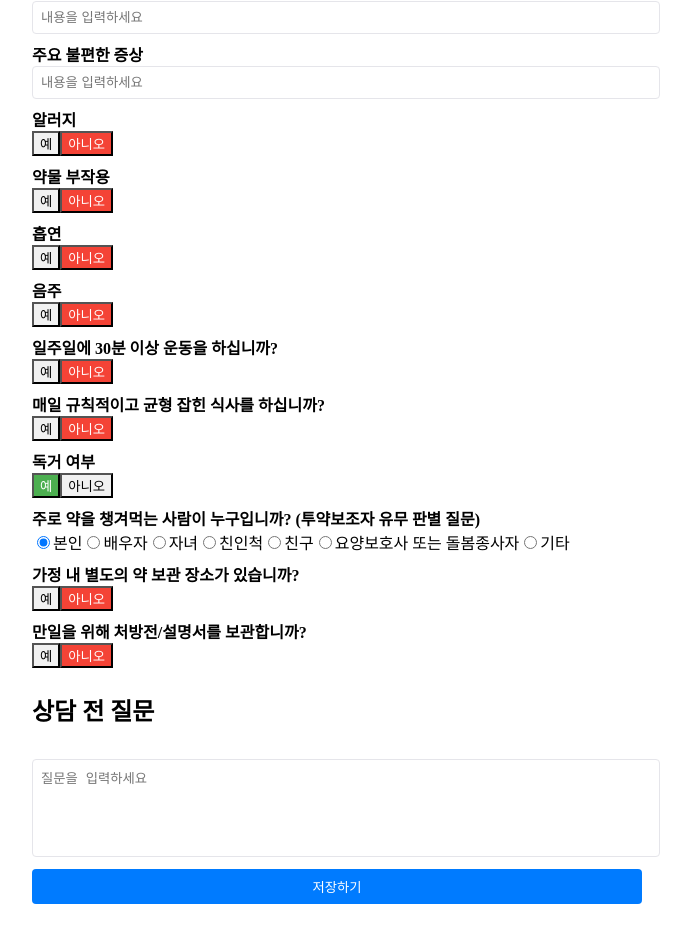
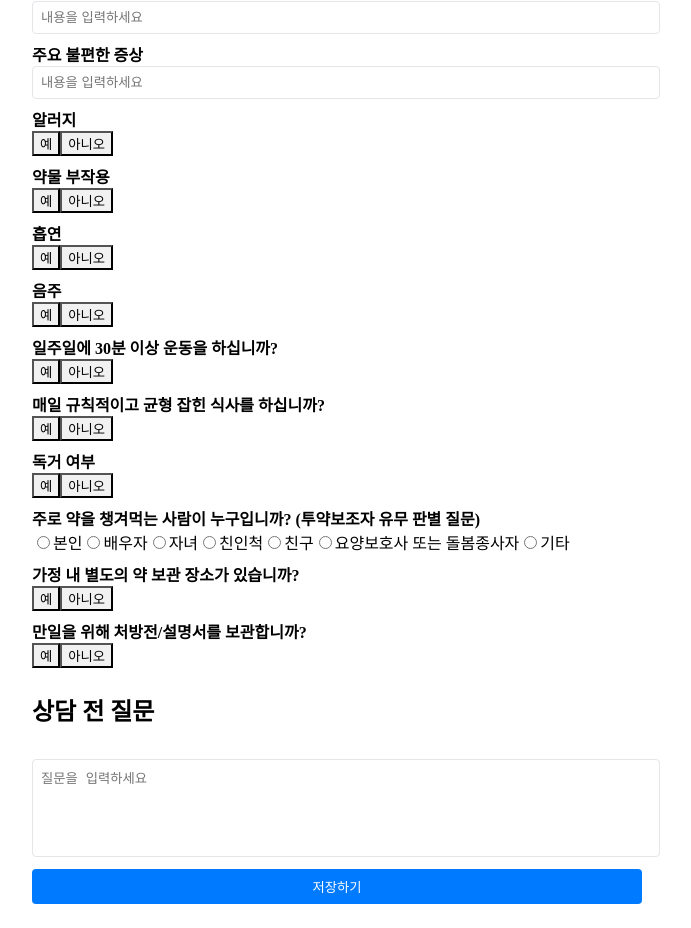
Before and after one commit to TenTen-TechForImpact/TenTen_2024, a Next.js app: page /sessions in a window 1280 px wide. Shown: the part 1117-2045 px from the top of the page, without its empty margins (278-969 px from the left). Built offline with nearby package versions, Linux system fonts and the light colour scheme.

Commit message:
백엔드 연결 위해 json 파일의 필드 명과 personal info section의 필드 명 일치시킴

```diff
--- a/app/ConsultationRecordPage.tsx
+++ b/app/ConsultationRecordPage.tsx
@@ -13,26 +13,70 @@ const ConsultationRecordPage: React.FC = () => {
   const [isFirstSessionCompleted, setIsFirstSessionCompleted] = useState(false);
   const [isRecording, setIsRecording] = useState(false);
   const [patientInfo, setPatientInfo] = useState({
-    birthDate: "",
-    contact: "",
-    date: "",
-    pharmacistName: "",
-    diseases: [], // 배열로 초기화
-    additionalDiseaseInfo: "",
-    allergies: { status: "아니오", suspectedItem: "" },
-    adverseDrugReactions: {
-      status: "아니오",
-      suspectedMedication: "",
-      reactionDetail: "",
+    personal_info: {
+      name: "",
+      date_of_birth: "",
+      phone_number: "",
     },
-    smoking: { status: "아니오", duration: "", packsPerDay: "" },
-    drinking: { status: "아니오", frequencyPerWeek: "", amountPerSession: "" },
-    exercise: { status: "아니오", selectedOption: "", exerciseType: [] }, // 배열로 초기화
-    diet: { status: "아니오", selectedOption: "" },
-    livingCondition: { status: "예", familyMembers: "" },
-    medicationAssistants: { selectedOption: "본인", otherText: "" },
-    medicationStorage: { status: "아니오", location: "" },
-    prescriptionStorage: "아니오",
+    consultation_info: {
+      insurance_type: "",
+      initial_consult_date: "",
+      current_consult_date: "",
+      consult_session_number: "",
+      pharmacist_names: ["", "", ""], // 최대 3명의 약사 이름
+    },
+    medical_conditions: {
+      chronic_diseases: {
+        disease_names: [], // 배열로 초기화
+        additional_info: "",
+      },
+      medical_history: "",
+      symptoms: "",
+      allergies: {
+        has_allergies: false,
+        suspected_items: [], // 배열로 초기화
+      },
+      adverse_drug_reactions: {
+        has_adverse_drug_reactions: false,
+        suspected_medications: [], // 배열로 초기화
+        reaction_details: [], // 배열로 초기화
+      },
+    },
+    lifestyle: {
+      smoking: {
+        is_smoking: false,
+        duration_in_years: "", // 숫자 값이어야 하면 나중에 변환
+        pack_per_day: "", // 숫자 값이어야 하면 나중에 변환
+      },
+      alcohol: {
+        is_drinking: false,
+        drinks_per_week: "", // 숫자 값이어야 하면 나중에 변환
+        amount_per_drink: "",
+      },
+      exercise: {
+        is_exercising: false,
+        exercise_frequency: "", // 선택 옵션: 주 1회, 주 2회 등
+        exercise_types: [], // 배열로 초기화
+      },
+      diet: {
+        is_balanced_meal: false,
+        balanced_meals_per_day: "", // 선택 옵션
+      },
+    },
+    medication_management: {
+      living_condition: {
+        living_alone: true,
+        family_members: [], // 배열로 초기화
+        medication_assistants: [], // 배열로 초기화
+      },
+      medication_storage: {
+        has_medication_storage: false,
+        location: "",
+      },
+      prescription_storage: {
+        is_prescription_stored: false,
+      },
+    },
   });
 
   const [preQuestions, setPreQuestions] = useState<string[]>([]);
@@ -55,7 +99,7 @@ const ConsultationRecordPage: React.FC = () => {
   const handleCompleteFirstSession = () => {
     // 1차 상담이 완료되었을 때 상태 업데이트
     setIsFirstSessionCompleted(true);
-    setActiveTab("followUp"); // 자동으로 2차 상담으로 전환
+    setActiveTab("followUp"); // 자동으로 2차 상담으로 전환. 나중에는 그냥 patient 페이지로 나가는 식으로?
   };
 
   const handleTabChange = (tab: "firstSession" | "followUp") => {
--- a/components/MainContent/PersonalInfoSection.tsx
+++ b/components/MainContent/PersonalInfoSection.tsx
@@ -386,27 +386,39 @@ const PersonalInfoSection: React.FC<PersonalInfoSectionProps> = ({
 
   // 질문 목록
   const questions: Question[] = [
-    { label: "참여자 성명", field: "name", type: "text" },
-    { label: "생년월일", field: "birthDate", type: "text" },
-    { label: "연락처", field: "contact", type: "text" },
+    { label: "참여자 성명", field: "personal_info.name", type: "text" },
+    { label: "생년월일", field: "personal_info.date_of_birth", type: "text" },
+    { label: "연락처", field: "personal_info.phone_number", type: "text" },
     {
       label: "의료보장형태",
-      field: "insuranceType",
+      field: "consultation_info.insurance_type",
       type: "radio",
       options: ["건강보험", "의료급여", "보훈", "비급여"],
     },
-    { label: "최초 상담일", field: "initialConsultDate", type: "text" },
-    { label: "상담일", field: "currentConsultDate", type: "text" },
-    { label: "상담 차수", field: "consultSessionNumber", type: "text" },
+    {
+      label: "최초 상담일",
+      field: "consultation_info.initial_consult_date",
+      type: "text",
+    },
+    {
+      label: "상담일",
+      field: "consultation_info.current_consult_date",
+      type: "text",
+    },
+    {
+      label: "상담 차수",
+      field: "consultation_info.consult_session_number",
+      type: "text",
+    },
     {
       label: "상담 약사",
-      field: "pharmacistName",
+      field: "consultation_info.pharmacist_names",
       type: "multipleText",
       count: 3,
     },
     {
       label: "앓고 있는 질병",
-      field: "diseases",
+      field: "medical_conditions.chronic_diseases.disease_names",
       type: "multiCheckbox",
       options: [
         "고혈압",
@@ -431,68 +443,100 @@ const PersonalInfoSection: React.FC<PersonalInfoSectionProps> = ({
         "뇌경색",
       ],
     },
-    { label: "기타", field: "additionalDiseaseInfo", type: "text" },
-    { label: "과거 질병 및 수술 이력", field: "medicalHistory", type: "text" },
-    { label: "주요 불편한 증상", field: "symptoms", type: "text" },
+    {
+      label: "기타",
+      field: "medical_conditions.chronic_diseases.additional_info",
+      type: "text",
+    },
+    {
+      label: "과거 질병 및 수술 이력",
+      field: "medical_conditions.medical_history",
+      type: "text",
+    },
+    {
+      label: "주요 불편한 증상",
+      field: "medical_conditions.symptoms",
+      type: "text",
+    },
     {
       label: "알러지",
-      field: "allergies",
+      field: "medical_conditions.allergies.has_allergies",
       type: "yesNoWithText",
       subFields: [
-        { label: "알레르기 의심 식품 또는 약물", field: "suspectedItem" },
+        {
+          label: "알레르기 의심 식품 또는 약물",
+          field: "medical_conditions.allergies.suspected_items",
+        },
       ],
     },
     {
       label: "약물 부작용",
-      field: "adverseDrugReactions",
+      field:
+        "medical_conditions.adverse_drug_reactions.has_adverse_drug_reactions",
       type: "yesNoWithText",
       subFields: [
-        { label: "부작용 의심 약물", field: "suspectedMedication" },
-        { label: "부작용 증상", field: "reactionDetail" },
+        {
+          label: "부작용 의심 약물",
+          field:
+            "medical_conditions.adverse_drug_reactions.suspected_medications",
+        },
+        {
+          label: "부작용 증상",
+          field: "medical_conditions.adverse_drug_reactions.reaction_details",
+        },
       ],
     },
     {
       label: "흡연",
-      field: "smoking",
+      field: "lifestyle.smoking.is_smoking",
       type: "yesNoWithText",
       subFields: [
-        { label: "흡연 기간 (년)", field: "duration" },
-        { label: "평균 흡연량 (갑)", field: "packsPerDay" },
+        {
+          label: "흡연 기간 (년)",
+          field: "lifestyle.smoking.duration_in_years",
+        },
+        { label: "평균 흡연량 (갑)", field: "lifestyle.smoking.pack_per_day" },
       ],
     },
     {
       label: "음주",
-      field: "drinking",
+      field: "lifestyle.alcohol.is_drinking",
       type: "yesNoWithText",
       subFields: [
-        { label: "음주 횟수 (주)", field: "frequencyPerWeek" },
-        { label: "1회 음주량 (병)", field: "amountPerSession" },
+        { label: "음주 횟수 (주)", field: "lifestyle.alcohol.drinks_per_week" },
+        {
+          label: "1회 음주량 (병)",
+          field: "lifestyle.alcohol.amount_per_drink",
+        },
       ],
     },
     {
       label: "일주일에 30분 이상 운동을 하십니까?",
-      field: "exercise",
+      field: "lifestyle.exercise.is_exercising",
       type: "yesNoWithSingleCheckbox",
-      options: ["주 1회", "주 2회", "주 3회", "주 4회 이상", "아니요"],
+      options: ["주 1회", "주 2회", "주 3회", "주 4회 이상"],
       subFields: [
-        { label: "규칙적으로 하는 운동 종류", field: "exerciseType" },
+        {
+          label: "규칙적으로 하는 운동 종류",
+          field: "lifestyle.exercise.exercise_types",
+        },
       ],
     },
     {
       label: "매일 규칙적이고 균형 잡힌 식사를 하십니까?",
-      field: "diet",
+      field: "lifestyle.diet.is_balanced_meal",
       type: "yesNoWithSingleCheckbox",
-      options: ["하루 1회", "하루 2회", "하루 3회", "매일 불규칙함"],
+      options: ["하루 1회", "하루 2회", "하루 3회"],
     },
     {
       label: "독거 여부",
-      field: "livingCondition",
+      field: "medication_management.living_condition.living_alone",
       type: "yesNoWithConditionalText",
     },
     {
       label:
         "주로 약을 챙겨먹는 사람이 누구입니까? (투약보조자 유무 판별 질문)",
-      field: "medicationAssistants",
+      field: "medication_management.living_condition.medication_assistants",
       type: "multiCheckboxWithOther",
       options: [
         "본인",
@@ -506,13 +550,19 @@ const PersonalInfoSection: React.FC<PersonalInfoSectionProps> = ({
     },
     {
       label: "가정 내 별도의 약 보관 장소가 있습니까?",
-      field: "medicationStorage",
+      field: "medication_management.medication_storage.has_medication_storage",
       type: "yesNoWithText",
-      subFields: [{ label: "보관 장소", field: "location" }],
+      subFields: [
+        {
+          label: "보관 장소",
+          field: "medication_management.medication_storage.location",
+        },
+      ],
     },
     {
       label: "만일을 위해 처방전/설명서를 보관합니까?",
-      field: "prescriptionStorage",
+      field:
+        "medication_management.prescription_storage.is_prescription_stored",
       type: "yesNo",
     },
   ];
```
